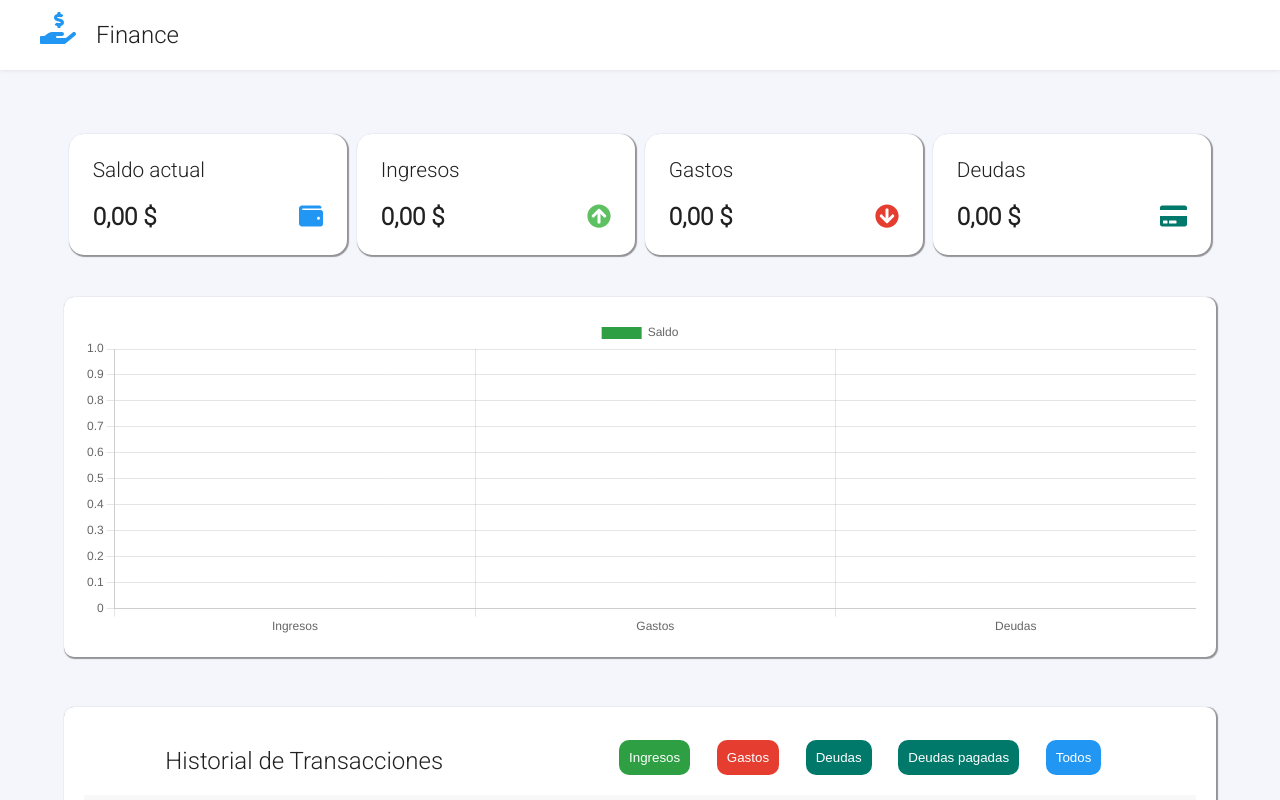
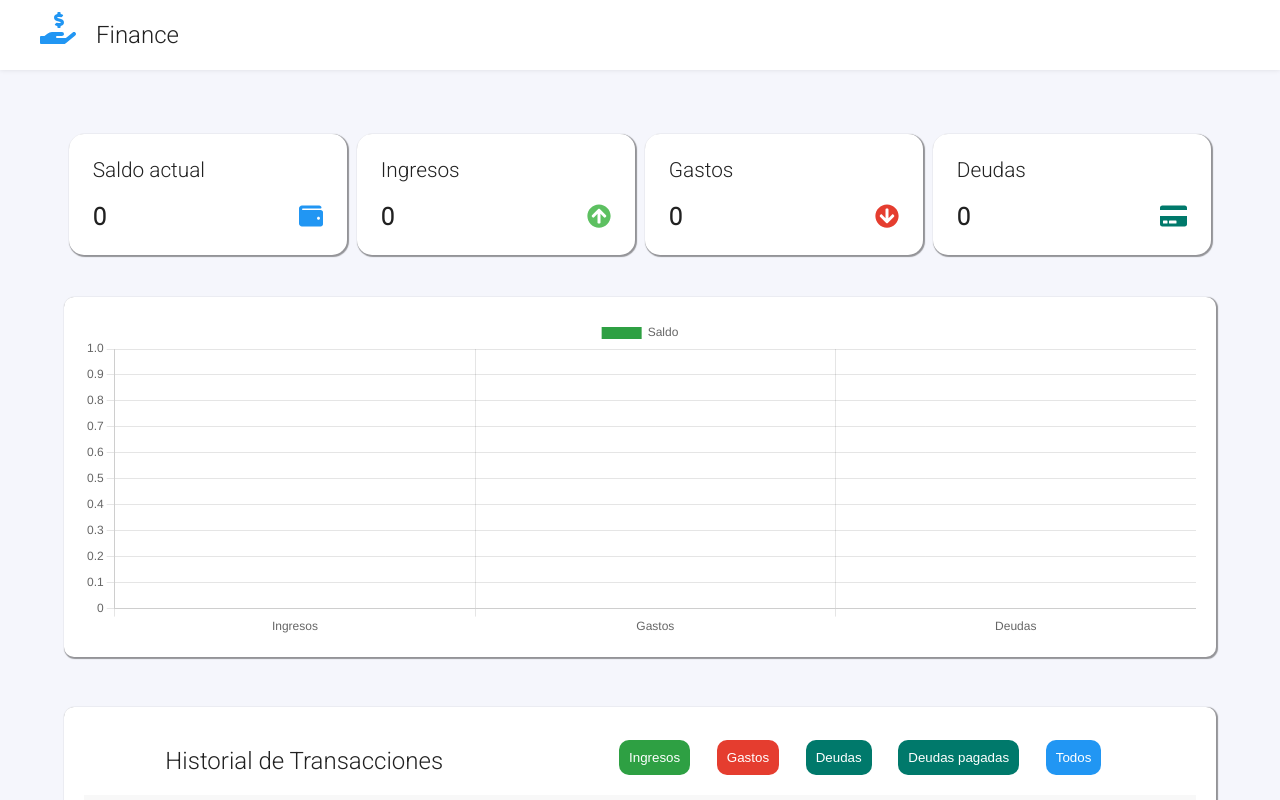
Before and after one commit to Judiazp/administration-app, a React (Create React App) app: page / in a window 1280 px wide. Shown: the top 800 px of the page. Built offline with nearby package versions, Linux system fonts and the light colour scheme.

Commit message:
Refactor en el componente balance + actualizacion de dependencias del proyecto

```diff
--- a/package.json
+++ b/package.json
@@ -16,7 +16,7 @@
     "react-chartjs-2": "^3.0.3",
     "react-dom": "^17.0.1",
     "react-router-dom": "^5.2.0",
-    "react-scripts": "4.0.3",
+    "react-scripts": "^5.0.1",
     "sweetalert": "^2.1.2",
     "web-vitals": "^1.1.1"
   },
--- /dev/null
+++ b/src/components/molecules/graphics/graphics.css
@@ -0,0 +1,17 @@
+.content-graph-form   {
+    color: #fff;
+    display: flex;
+    align-items: center;
+    margin-bottom: 50px;
+    justify-content: center;
+    height: 40%;
+}
+
+.graph {
+    background-color: #FFFFFF;
+    width: 100%;
+    padding: 20px;
+    height: 40vh;
+    border-radius: 10px;
+    box-shadow: 1px 1px 1px 1px rgba(0, 0, 0, 0.4);
+}
--- a/src/components/molecules/graphics/index.jsx
+++ b/src/components/molecules/graphics/index.jsx
@@ -1,9 +1,10 @@
 import React from 'react';
 import { Bar } from 'react-chartjs-2';
+import './graphics.css'
 
 export const Graphics = ({ income, expenses, debts, debtsPaid }) => {
     const data = {
-        labels: [ 'Ingresos', 'Gastos', 'Deudas'],
+        labels: ['Ingresos', 'Gastos', 'Deudas'],
         datasets: [
             {
                 label: 'Saldo',
@@ -23,8 +24,12 @@ export const Graphics = ({ income, expenses, debts, debtsPaid }) => {
     }
 
     return (
-        <div style={{ width: '100%', height: '100%', background: '#FFFFFF' }}>
-            <Bar data={ data } options={ option } />
-        </div>
+        <div className="content-graph-form">
+            <div className="graph">
+                <div style={{ width: '100%', height: '100%', background: '#FFFFFF' }}>
+                    <Bar data={data} options={option} />
+                </div>
+            </div>
+        </div >
     )
 }
--- /dev/null
+++ b/src/components/organisms/balance/_helper.js
@@ -0,0 +1,45 @@
+import { faWallet } from '@fortawesome/free-solid-svg-icons';
+import { faCreditCard } from '@fortawesome/free-solid-svg-icons';
+import { faArrowCircleUp } from '@fortawesome/free-solid-svg-icons';
+import { faArrowCircleDown } from '@fortawesome/free-solid-svg-icons';
+
+const getBalanceCards = ({ ingreso, gasto, totalDebts, debtsPaid }) => [
+    {
+        id: 1,
+        typeTransaction: "Saldo actual",
+        icon: faWallet,
+        message: "Ver saldo",
+        iconColor: "#2196F3",
+        parameter: 'saldo',
+        currentBalance: `${ingreso - gasto - debtsPaid}`
+    },
+    {
+        id: 2,
+        typeTransaction: "Ingresos",
+        icon: faArrowCircleUp,
+        message: "Agrega un ingreso",
+        iconColor: "rgb(93,192,97)",
+        parameter: "ingreso",
+        currentBalance: `${ingreso}`
+    },
+    {
+        id: 3,
+        typeTransaction: "Gastos",
+        icon: faArrowCircleDown,
+        message: "Agrega un gasto",
+        iconColor: "rgb(229,61,47)",
+        parameter: "gasto",
+        currentBalance: `${gasto + debtsPaid}`
+    },
+    {
+        id: 4,
+        typeTransaction: "Deudas",
+        icon: faCreditCard,
+        message: "Agrega una deuda",
+        iconColor: "#00796B",
+        parameter: "deuda",
+        currentBalance: `${totalDebts}`
+    },
+]
+
+export default getBalanceCards
--- a/src/components/organisms/balance/balance.css
+++ b/src/components/organisms/balance/balance.css
@@ -41,24 +41,6 @@
     color: rgb(229,61,47);
 }
 
-.content-graph-form   {
-    color: #fff;
-    display: flex;
-    align-items: center;
-    margin-bottom: 50px;
-    justify-content: center;
-    height: 40%;
-}
-
-.graph {
-    background-color: #FFFFFF;
-    width: 100%;
-    padding: 20px;
-    height: 40vh;
-    border-radius: 10px;
-    box-shadow: 1px 1px 1px 1px rgba(0, 0, 0, 0.4);
-}
-
 @media (max-width: 1050px) {
 
     .content-item-balance {
--- a/src/components/organisms/balance/index.jsx
+++ b/src/components/organisms/balance/index.jsx
@@ -1,9 +1,7 @@
 import React from 'react';
 import { Graphics } from '../../molecules/graphics';
-import { faWallet } from '@fortawesome/free-solid-svg-icons';
-import { faCreditCard } from '@fortawesome/free-solid-svg-icons';
-import { faArrowCircleUp } from '@fortawesome/free-solid-svg-icons';
-import { faArrowCircleDown } from '@fortawesome/free-solid-svg-icons';
+import getBalance from '../../../utils/getFullAmount'
+import getBalanceCards from './_helper';
 import Card from '../../molecules/card'
 import './balance.css';
 
@@ -19,94 +17,35 @@ export const Balance = ({ records, addTransaction }) => {
         totalDebtsNotPayed: 0
     }
 
-    transactions.filter(({ operation }) => operation === 'ingreso' ).forEach(({ amount }) => {
-        amounts.totalRevenues += parseFloat(amount)
-    });
+    const { ingreso, gasto, totalDebts, debtsPaid } = getBalance(transactions)
 
-    transactions.filter(({operation}) => operation === 'gasto').forEach(({ amount }) => {
-        amounts.totalExpenses += parseFloat(amount)
-    })
-
-    transactions.filter(({operation}) => operation === 'deuda').forEach(({ amount }) => {
-        amounts.totalDebts += parseFloat(amount)
-    })
-
-    transactions.filter(({stateDebts}) => stateDebts === 'paid').forEach(({ amount }) => {
-        amounts.totalDebtsPaid += parseFloat(amount)
-    })
-
-    transactions.filter(({stateDebts}) => stateDebts === 'notPayed').forEach(({ amount }) => {
-        amounts.totalDebtsNotPayed += parseFloat(amount)
-    })
-
-    const cards = [
-        {
-            id: 1,
-            typeTransaction: "Saldo actual",
-            icon: faWallet,
-            message: "Ver saldo",
-            iconColor: "#2196F3",
-            parameter: 'saldo',
-            currentBalance: amounts.totalRevenues - amounts.totalExpenses - amounts.totalDebtsPaid
-        },
-        {
-            id: 2,
-            typeTransaction: "Ingresos",
-            icon:  faArrowCircleUp,
-            message: "Agrega un ingreso",
-            iconColor: "rgb(93,192,97)",
-            parameter: "ingreso",
-            currentBalance: amounts.totalRevenues
-        },
-        {
-            id: 3,
-            typeTransaction: "Gastos",
-            icon:  faArrowCircleDown ,
-            message: "Agrega un gasto",
-            iconColor: "rgb(229,61,47)",
-            parameter: "gasto",
-            currentBalance: amounts.totalExpenses + amounts.totalDebtsPaid
-        },
-        {
-            id: 4,
-            typeTransaction: "Deudas",
-            icon:  faCreditCard,
-            message: "Agrega una deuda",
-            iconColor: "#00796B",
-            parameter: "deuda",
-            currentBalance: amounts.totalDebts - amounts.totalDebtsPaid
-        },
-    ]
+    const cards = getBalanceCards({ ingreso, gasto, totalDebts, debtsPaid })
 
     return (
         <>
             <div className="content-balance">
-                { cards.map(item => {
+                {cards.map(item => {
                     return (
                         <Card
                             key={item.id}
-                            addTransaction={ addTransaction }
-                            typeTransaction={ item.typeTransaction }
-                            icon={ item.icon }
+                            addTransaction={addTransaction}
+                            typeTransaction={item.typeTransaction}
+                            icon={item.icon}
                             currentBalance={item.currentBalance}
-                            amounts={ amounts }
-                            message={ item.message}
+                            amounts={amounts}
+                            message={item.message}
                             iconColor={item.iconColor}
                             parameter={item.parameter}
                         />
                     )
                 })}
             </div>
-            <div className = "content-graph-form">
-                <div className="graph">
-                    <Graphics
-                        income={ amounts.totalRevenues }
-                        expenses={ amounts.totalExpenses }
-                        debts={ amounts.totalDebts }
-                        debtsPaid={ amounts.totalDebtsPaid }
-                    />
-                </div>
-            </div>
+            <Graphics
+                income={amounts.totalRevenues}
+                expenses={amounts.totalExpenses}
+                debts={amounts.totalDebts}
+                debtsPaid={amounts.totalDebtsPaid}
+            />
         </>
     )
 }
--- /dev/null
+++ b/src/utils/getFullAmount.js
@@ -0,0 +1,25 @@
+// TODO: Dejar de pasar los montos como strings
+const getBalance = (transactions = []) => transactions.reduce((acc, currentValue) => {
+    const { operation, amount, stateDebts } = currentValue;
+
+    if (operation === 'ingreso' || operation === 'gasto') {
+        acc[operation] = Number(amount) + acc[operation]
+    }
+
+    if (stateDebts === 'paid') {
+        acc.debtsPaid += Number(amount)
+    }
+
+    if (stateDebts === 'notPayed') {
+        acc.totalDebts += Number(amount)
+    }
+
+    return acc
+}, {
+    ingreso: 0,
+    gasto: 0,
+    totalDebts: 0,
+    debtsPaid: 0
+})
+
+export default getBalance;
```
Also changed, not shown: 1 other file (tests, documents, lock files or other folders).
